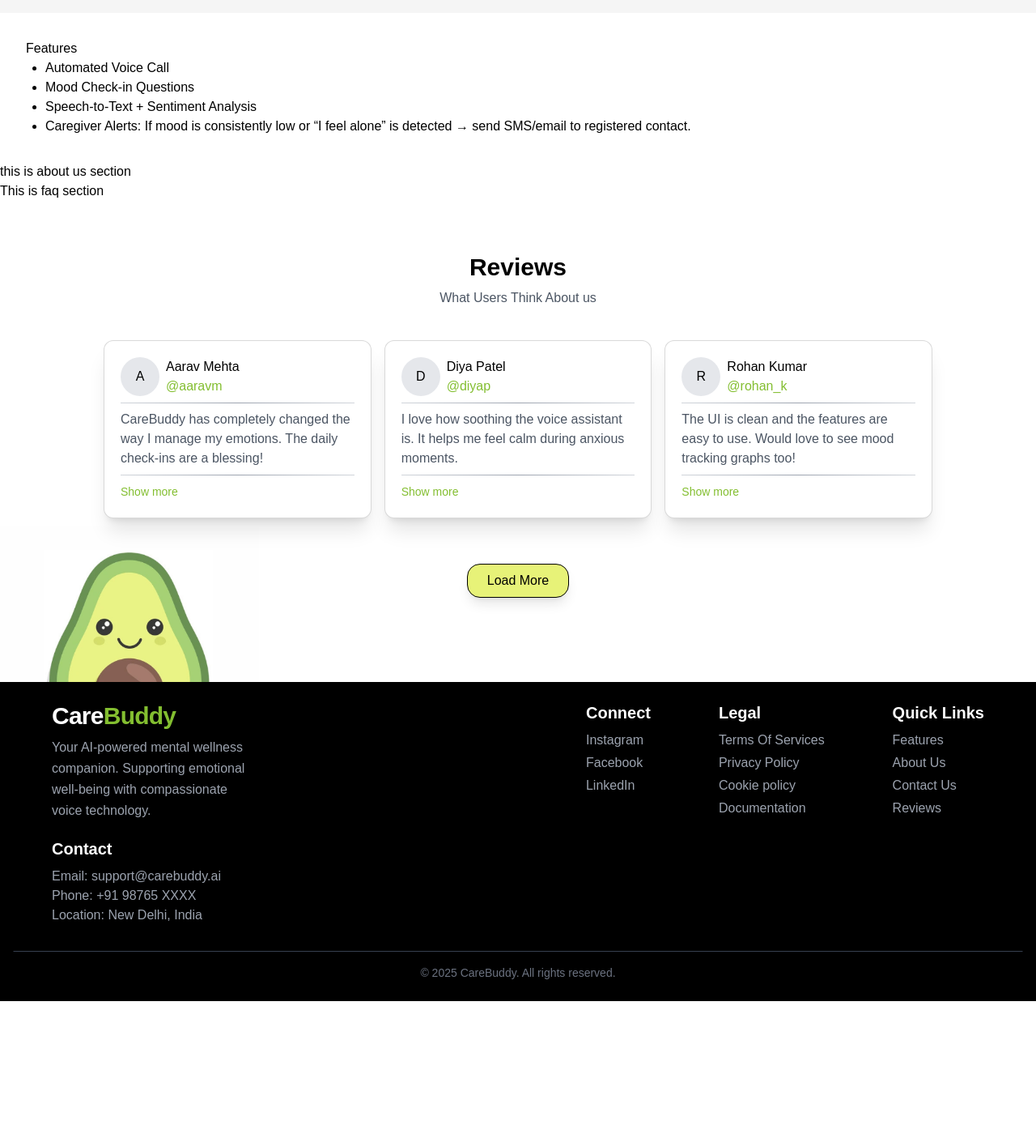
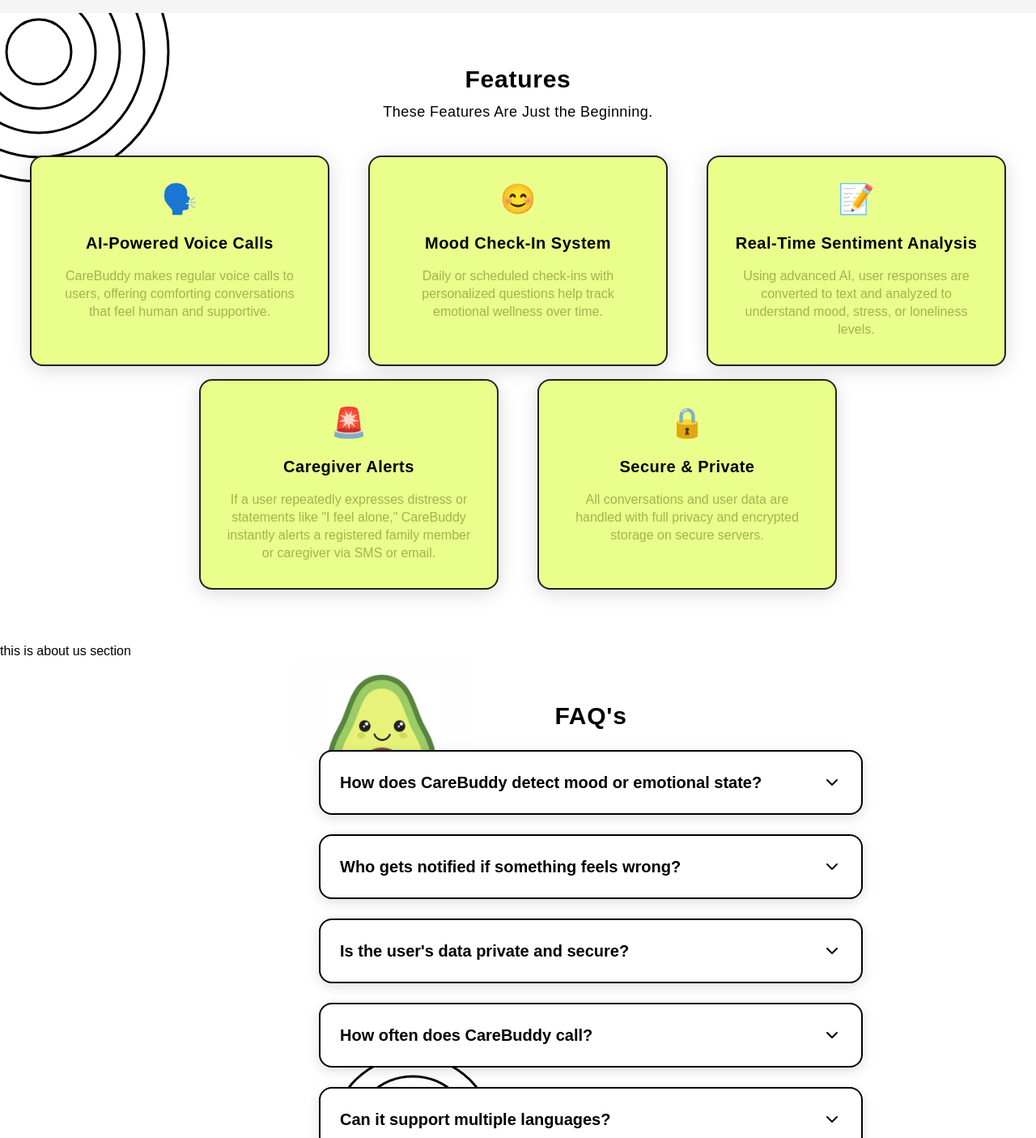
Before and after one commit to Sohan-Rout/CareBuddy, a Next.js app: page / in a window 1280 px wide. Shown: the part 240-1645 px from the top of the page at 81% size. Before the commit the page ends 1476 px from the top, so only its background shows below. Built offline with nearby package versions, Linux system fonts and the light colour scheme; no server answers.

Commit message:
features n faq created

```diff
--- a/app/components/faq.jsx
+++ b/app/components/faq.jsx
@@ -1,9 +1,109 @@
-const Page = () => {
-    return(
-        <>
-        <div>This is faq section</div>
-        </>
-    );
+'use client';
+
+import React, { useState } from 'react';
+import Image from 'next/image';
+import { ChevronDown, ChevronUp } from 'lucide-react';
+
+const faqData = [
+  { question: 'How does CareBuddy detect mood or emotional state?', answer: 'CareBuddy uses advanced AI to analyze voice and text inputs to detect mood and emotional state.' },
+  { question: 'Who gets notified if something feels wrong?', answer: 'Registered family members or caregivers receive alerts via SMS or email if distress is detected.' },
+  { question: "Is the user's data private and secure?", answer: 'Yes, all data is encrypted and stored securely with full privacy protections.' },
+  { question: 'How often does CareBuddy call?', answer: 'CareBuddy can make daily or scheduled calls based on user preferences.' },
+  { question: 'Can it support multiple languages?', answer: 'Currently, CareBuddy supports English, with plans to add more languages soon.' },
+];
+
+const Faq = () => {
+  const [openIndex, setOpenIndex] = useState(null);
+
+  const toggleIndex = (index) => {
+    setOpenIndex(openIndex === index ? null : index);
+  };
+
+  return (
+    <section
+     className="relative w-full flex justify-center items-center min-h-[800px] py-12 overflow-hidden"
+     style={{ fontFamily: 'Poppins, sans-serif' }}
+    >
+     {/* Concentric Circles */}
+     <svg
+       className="absolute bottom-0.5 z-0"
+       width="500"
+       height="390"
+       viewBox="0 0 500 390"
+       fill="none"
+       xmlns="http://www.w3.org/2000/svg"
+       style={{
+         pointerEvents: 'none',
+         left: '430',// adjust this to move right
+         // right: '50px',  // optional: use instead of left if aligning from the right
+         position: 'absolute',
+       }}
+     >
+       <circle cx="80" cy="180" r="100" stroke="black" strokeWidth="3" fill="none" />
+       <circle cx="80" cy="180" r="75" stroke="black" strokeWidth="3" fill="none" />
+       <circle cx="80" cy="180" r="50" stroke="black" strokeWidth="3" fill="none" />
+       <circle cx="80" cy="180" r="25" stroke="black" strokeWidth="3" fill="none" />
+       <circle cx="80" cy="180" r="8" stroke="black" strokeWidth="3" fill="none" />
+     </svg>
+
+      {/* Main content wrapper */}
+      <div className="relative flex flex-row items-start justify-center w-full max-w-4xl" style={{minHeight: 700}}>
+        {/* Pear Image */}
+        <div className="relative z-10 flex items-center justify-center h-full" style={{width: 180, minWidth: 180}}>
+          <div
+            className="absolute top-1/2 -translate-y-1/4 overflow-hidden h-[220px] w-[350px] flex items-end"
+            style={{
+              clipPath: 'inset(0 0 45% 0)',
+              left: '170px',
+              position: 'absolute',
+            }}
+          >
+            <Image
+              src="/logo.png"
+              alt="Pear Logo"
+              width={220}
+              height={270}
+              style={{objectFit: 'contain'}}
+              priority
+            />
+          </div>
+        </div>
+
+        {/* FAQ Content */}
+        <div className="relative z-20 flex-1 flex flex-col items-center">
+          <h2 className="font-bold text-3xl mb-6 text-black tracking-wide text-center" style={{fontFamily: 'Poppins, sans-serif'}}>FAQ&apos;s</h2>
+          <div className="flex flex-col gap-6 w-full max-w-2xl">
+            {faqData.map(({ question, answer }, index) => (
+              <div
+                key={index}
+                className="rounded-2xl border-[2.5px] border-black p-6 bg-white cursor-pointer shadow-[0_4px_16px_rgba(0,0,0,0.13)] text-xl transition-transform duration-200 hover:scale-[1.01] w-full"
+                onClick={() => toggleIndex(index)}
+                style={{fontFamily: 'Poppins, sans-serif'}}
+              >
+                <div className="flex justify-between items-center font-semibold">
+                  <span>{question}</span>
+                  <span className="text-2xl">
+                    {openIndex === index ? <ChevronUp size={24} /> : <ChevronDown size={24} />}
+                  </span>
+                </div>
+                {openIndex === index && (
+                  <p className="mt-2 text-gray-700 text-lg font-normal">{answer}</p>
+                )}
+              </div>
+            ))}
+          </div>
+          <div className="text-center mt-10 text-black text-lg font-poppins">
+            <p className="mb-2">Can&apos;t Find Your Answers</p>
+            <button
+              className="bg-[#eaff8b] border-[2px] border-black rounded-full px-8 py-2 cursor-pointer font-semibold shadow-md text-black hover:bg-[#eaff8b]/90 transition"
+            >
+              Contact Us
+            </button>
+          </div>
+        </div>
+      </div>
+    </section>
+  );
 };
 
-export default Page;
+export default Faq;
--- a/app/components/features.jsx
+++ b/app/components/features.jsx
@@ -1,15 +1,80 @@
 import React from 'react';
+
+const featuresData = [
+  {
+    icon: '🗣️',
+    title: 'AI-Powered Voice Calls',
+    description: 'CareBuddy makes regular voice calls to users, offering comforting conversations that feel human and supportive.',
+  },
+  {
+    icon: '😊',
+    title: 'Mood Check-In System',
+    description: 'Daily or scheduled check-ins with personalized questions help track emotional wellness over time.',
+  },
+  {
+    icon: '📝',
+    title: 'Real-Time Sentiment Analysis',
+    description: 'Using advanced AI, user responses are converted to text and analyzed to understand mood, stress, or loneliness levels.',
+  },
+  {
+    icon: '🚨',
+    title: 'Caregiver Alerts',
+    description: 'If a user repeatedly expresses distress or statements like "I feel alone," CareBuddy instantly alerts a registered family member or caregiver via SMS or email.',
+  },
+  {
+    icon: '🔒',
+    title: 'Secure & Private',
+    description: 'All conversations and user data are handled with full privacy and encrypted storage on secure servers.',
+  },
+];
 
 const Features = () => {
   return (
-    <section style={{ padding: '2rem' }}>
-      <h2>Features</h2>
-      <ul style={{ listStyleType: 'disc', paddingLeft: '1.5rem' }}>
-        <li>Automated Voice Call</li>
-        <li>Mood Check-in Questions</li>
-        <li>Speech-to-Text + Sentiment Analysis</li>
-        <li>Caregiver Alerts: If mood is consistently low or “I feel alone” is detected → send SMS/email to registered contact.</li>
-      </ul>
+    <section className="relative px-8 py-16 max-w-full mx-auto overflow-hidden">
+      {/* 5 Black Concentric Circles SVG - Figma style, mostly outside top left */}
+      <svg
+        className="absolute -top-8 -left-8 z-0"
+        width="350"
+        height="350"
+        viewBox="0 0 350 350"
+        fill="none"
+        xmlns="http://www.w3.org/2000/svg"
+        style={{ pointerEvents: 'none' }}
+      >
+        <circle cx="80" cy="80" r="40" stroke="black" strokeWidth="3" fill="none" />
+        <circle cx="80" cy="80" r="70" stroke="black" strokeWidth="3" fill="none" />
+        <circle cx="80" cy="80" r="100" stroke="black" strokeWidth="3" fill="none" />
+        <circle cx="80" cy="80" r="130" stroke="black" strokeWidth="3" fill="none" />
+        <circle cx="80" cy="80" r="160" stroke="black" strokeWidth="3" fill="none" />
+      </svg>
+      <h2 className="text-center font-poppins font-bold text-3xl mb-2 text-black tracking-wide relative z-10">Features</h2>
+      <p className="text-center mb-10 text-black text-lg font-poppins tracking-wide relative z-10">These Features Are Just the Beginning.</p>
+      <div className="flex flex-col items-center relative z-10">
+        <div className="flex flex-row gap-12 mb-4">
+          {featuresData.slice(0, 3).map(({ icon, title, description }, index) => (
+            <div
+              key={index}
+              className="bg-[#eaff8b] rounded-2xl p-8 w-[370px] shadow-[0_4px_24px_rgba(0,0,0,0.15)] text-center flex flex-col gap-3 border-[2.5px] border-[#222] font-poppins transition-transform duration-200 hover:scale-105"
+            >
+              <span className="text-4xl mb-2">{icon}</span>
+              <h3 className="font-bold text-xl text-black mb-1 tracking-wide">{title}</h3>
+              <p className="text-[#a1b34c] text-base font-normal leading-snug">{description}</p>
+            </div>
+          ))}
+        </div>
+        <div className="flex flex-row gap-12">
+          {featuresData.slice(3).map(({ icon, title, description }, index) => (
+            <div
+              key={index}
+              className="bg-[#eaff8b] rounded-2xl p-8 w-[370px] shadow-[0_4px_24px_rgba(0,0,0,0.15)] text-center flex flex-col gap-3 border-[2.5px] border-[#222] font-poppins transition-transform duration-200 hover:scale-105"
+            >
+              <span className="text-4xl mb-2">{icon}</span>
+              <h3 className="font-bold text-xl text-black mb-1 tracking-wide">{title}</h3>
+              <p className="text-[#a1b34c] text-base font-normal leading-snug">{description}</p>
+            </div>
+          ))}
+        </div>
+      </div>
     </section>
   );
 };
--- a/package.json
+++ b/package.json
@@ -10,6 +10,7 @@
   },
   "dependencies": {
     "@supabase/supabase-js": "^2.50.0",
+    "lucide-react": "^0.515.0",
     "next": "15.3.3",
     "react": "^19.0.0",
     "react-dom": "^19.0.0"
```
Also changed, not shown: 1 other file (tests, documents, lock files or other folders).
